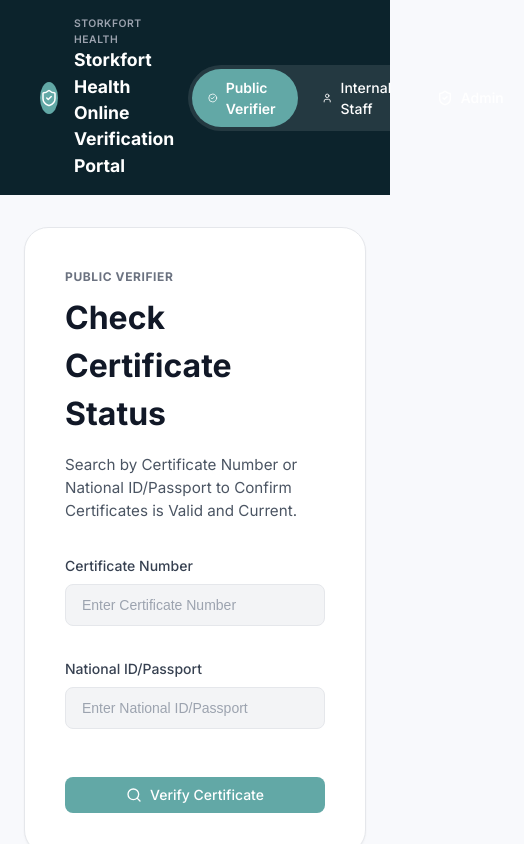
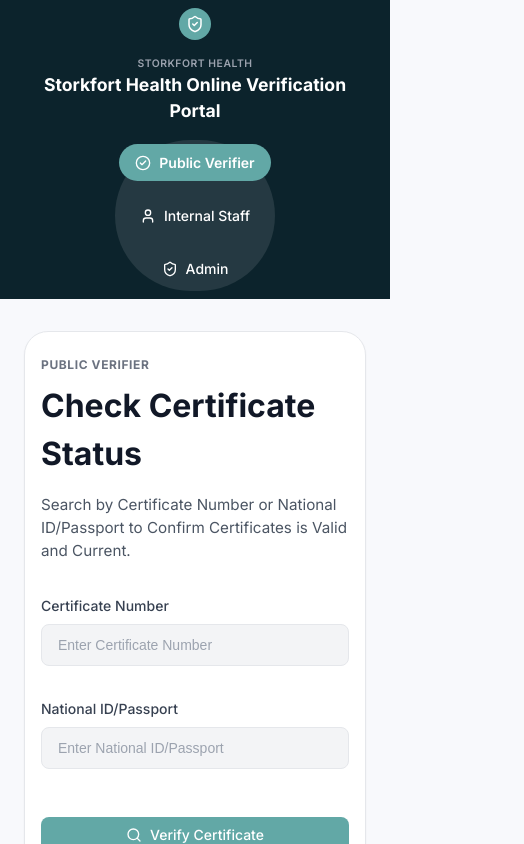
Before and after one commit to Frankmona/storkhealth, a Next.js app: page / in a window 390 px wide. Shown: the top 844 px of the page, 524 px wide, since content can reach past the window. Built offline with nearby package versions, Linux system fonts and the light colour scheme.

Commit message:
Add responsive CSS and table wrappers for mobile support

```diff
--- a/src/app/globals.css
+++ b/src/app/globals.css
@@ -209,3 +209,69 @@ button {
 .text-sm { font-size: 0.875rem; }
 .text-xs { font-size: 0.75rem; }
 .text-muted { color: var(--color-text-muted); }
+
+
+/* --- Mobile Responsiveness --- */
+@media (max-width: 768px) {
+  /* Container and Layout Margins */
+  .container, .container-sm {
+    padding: 0 1rem;
+  }
+
+  .card {
+    padding: 1.5rem 1rem !important;
+  }
+
+  /* Top Bar & Headers */
+  .top-bar-purple, .header-dark {
+    flex-direction: column !important;
+    text-align: center;
+    gap: 0.75rem !important;
+    padding: 0.5rem !important;
+  }
+
+  .header-dark .flex {
+    flex-direction: column !important;
+    gap: 1rem !important;
+  }
+
+  /* Form and Stat Grids (override inline styles) */
+  [style*="grid-template-columns"] {
+    grid-template-columns: 1fr !important;
+    gap: 1rem !important;
+  }
+
+  /* Action / Filter Bars */
+  .flex.gap-4.mb-6, .flex.gap-6 {
+    flex-direction: column !important;
+    align-items: stretch !important;
+    gap: 1rem !important;
+  }
+
+  /* Make sure children of filter bars expand */
+  .flex.gap-4.mb-6 > *, .flex.gap-6 > * {
+    width: 100% !important;
+    max-width: 100% !important;
+    flex: none !important;
+  }
+
+  /* Select inputs and date inputs in filters */
+  select.input-field, input[type="date"].input-field {
+    width: 100% !important;
+  }
+
+  /* Table Container */
+  .table-responsive-wrapper {
+    width: 100%;
+    overflow-x: auto;
+    -webkit-overflow-scrolling: touch;
+    margin-bottom: 1rem;
+    border: 1px solid var(--color-border);
+    border-radius: var(--radius-md);
+  }
+
+  table {
+    width: 100%;
+    min-width: 900px; /* force scrolling */
+  }
+}
--- a/src/app/internal/page.tsx
+++ b/src/app/internal/page.tsx
@@ -508,7 +508,8 @@ export default function InternalPage() {
             </div>
 
             <div style={{ overflowX: 'auto', backgroundColor: 'white' }}>
-              <table style={{ width: '100%', borderCollapse: 'collapse', fontSize: '0.875rem' }}>
+              <div className="table-responsive-wrapper">
+<table style={{ width: '100%', borderCollapse: 'collapse', fontSize: '0.875rem' }}>
                 <thead>
                   <tr style={{ borderBottom: '2px solid #f3f4f6', color: '#6b7280' }}>
                     <th style={{ padding: '1rem 0.75rem', textAlign: 'left', fontWeight: 600 }}>Unique ID</th>
@@ -571,6 +572,7 @@ export default function InternalPage() {
                   )}
                 </tbody>
               </table>
+</div>
             </div>
 
             <div className="flex justify-between items-center mt-6" style={{ fontSize: '0.875rem', color: '#6b7280' }}>
```
Also changed, not shown: src/app/admin/AdminDashboardClient.tsx (+9 -3 lines).
